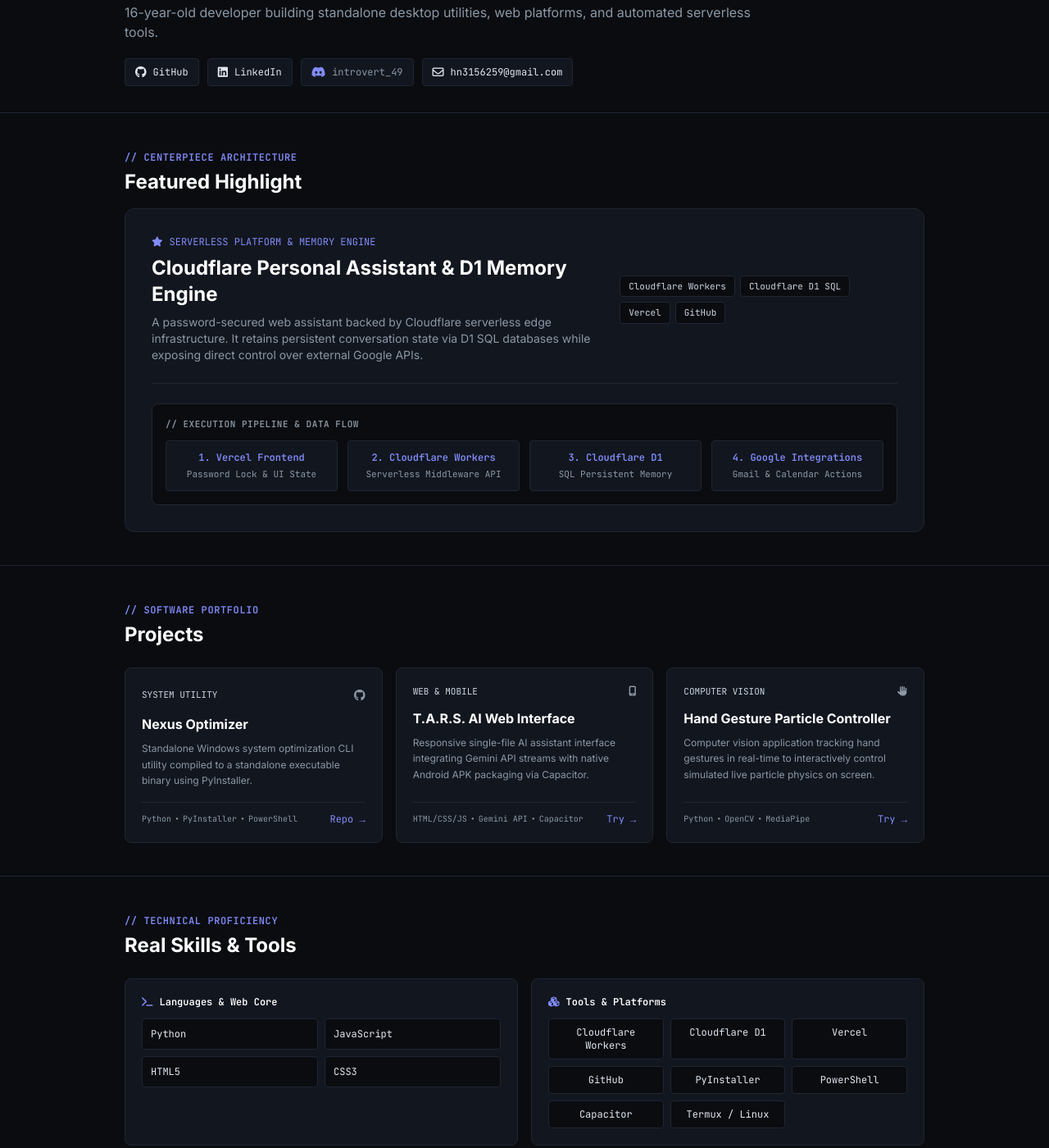
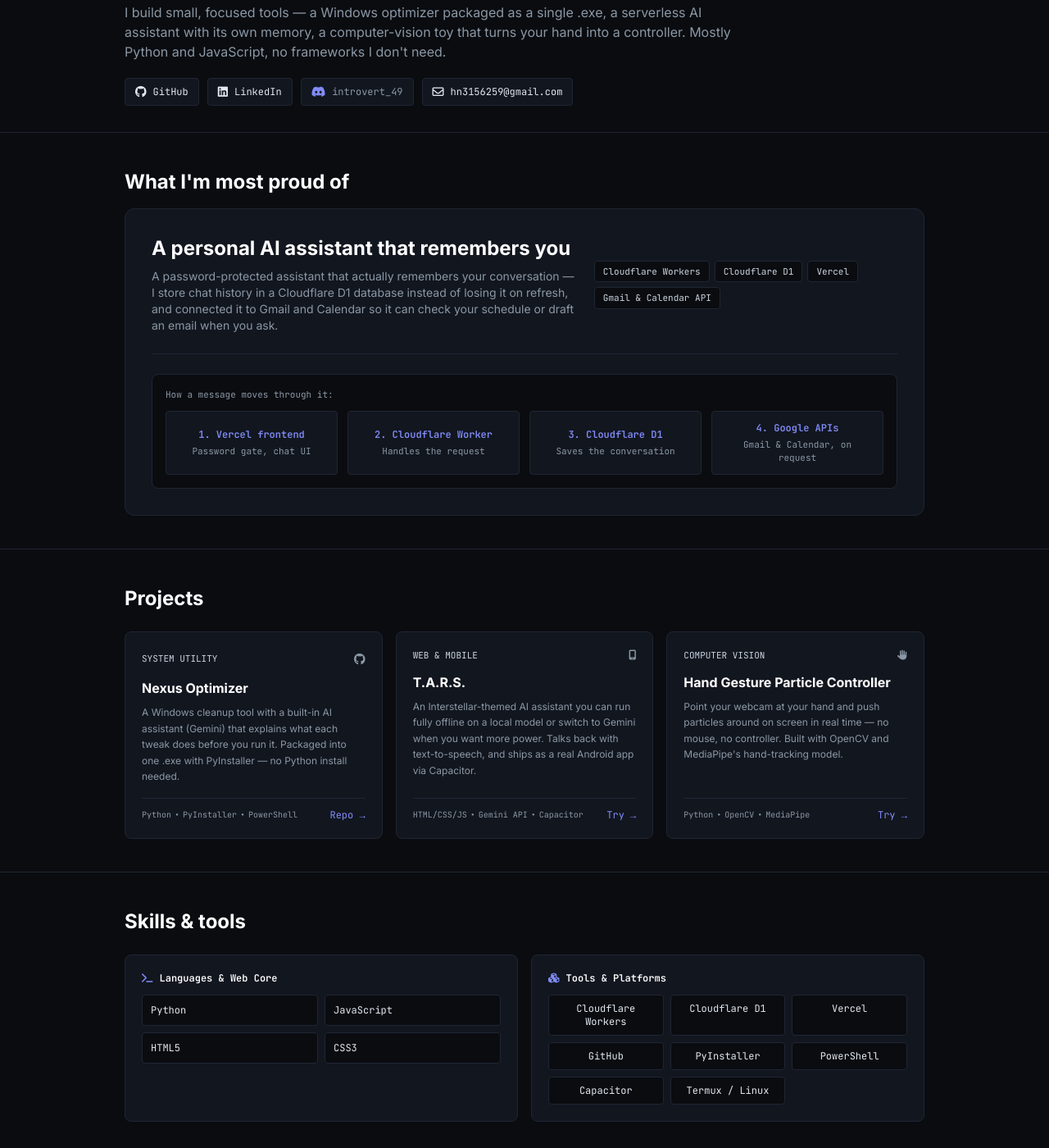
Before and after one commit to introvert47/portfolio, a plain HTML site: page index.html in a window 1280 px wide. Shown: the part 181-1581 px from the top of the page at 82% size. Drawn offline with nearby package versions, Linux system fonts and the light colour scheme.

Commit message:
Update index.html

```diff
--- a/index.html
+++ b/index.html
@@ -94,7 +94,7 @@
                 <div class="max-w-3xl">
                     <div class="inline-flex items-center space-x-2 px-2.5 py-1 rounded bg-[#12161f] border border-[#1f2633] mb-3">
                         <span class="w-2 h-2 rounded-full bg-emerald-400"></span>
-                        <span class="text-xs font-mono text-[#8b98a5]">16-Year-Old Developer</span>
+                        <span class="text-xs font-mono text-[#8b98a5]">16, self-taught, based in Pakistan</span>
                     </div>
 
                     <h1 class="text-2xl sm:text-4xl font-bold tracking-tight text-white mb-2">
@@ -102,7 +102,7 @@
                     </h1>
 
                     <p class="text-sm sm:text-base text-[#8b98a5] leading-normal mb-5 font-normal">
-                        16-year-old developer building standalone desktop utilities, web platforms, and automated serverless tools.
+                        I build small, focused tools — a Windows optimizer packaged as a single .exe, a serverless AI assistant with its own memory, a computer-vision toy that turns your hand into a controller. Mostly Python and JavaScript, no frameworks I don't need.
                     </p>
 
                     <!-- Direct Quick Links -->
@@ -131,54 +131,49 @@
         <section id="featured" class="py-10 border-b border-[#1f2633]">
             <div class="max-w-5xl mx-auto px-4 sm:px-6">
                 <div class="mb-4">
-                    <span class="text-xs font-mono text-indigo-400 font-semibold uppercase tracking-wider">// Centerpiece Architecture</span>
-                    <h2 class="text-xl sm:text-2xl font-bold text-white mt-1">Featured Highlight</h2>
+                    <h2 class="text-xl sm:text-2xl font-bold text-white mt-1">What I'm most proud of</h2>
                 </div>
 
                 <!-- Heroic Card -->
                 <div class="card-surface rounded-xl p-6 sm:p-8">
                     <div class="flex flex-col lg:flex-row lg:items-center justify-between gap-6 mb-6 pb-6 border-b border-[#1f2633]">
                         <div>
-                            <div class="flex items-center gap-2 text-xs font-mono text-indigo-400 mb-2">
-                                <i class="fa-solid fa-star text-xs"></i>
-                                <span>SERVERLESS PLATFORM & MEMORY ENGINE</span>
-                            </div>
-                            <h3 class="text-xl sm:text-2xl font-bold text-white mb-2">Cloudflare Personal Assistant & D1 Memory Engine</h3>
+                            <h3 class="text-xl sm:text-2xl font-bold text-white mb-2">A personal AI assistant that remembers you</h3>
                             <p class="text-xs sm:text-sm text-[#8b98a5] max-w-2xl leading-relaxed">
-                                A password-secured web assistant backed by Cloudflare serverless edge infrastructure. It retains persistent conversation state via D1 SQL databases while exposing direct control over external Google APIs.
+                                A password-protected assistant that actually remembers your conversation — I store chat history in a Cloudflare D1 database instead of losing it on refresh, and connected it to Gmail and Calendar so it can check your schedule or draft an email when you ask.
                             </p>
                         </div>
                         <div class="flex flex-wrap gap-1.5 font-mono text-[11px]">
                             <span class="px-2.5 py-1 rounded bg-[#0a0c10] border border-[#1f2633] text-slate-300">Cloudflare Workers</span>
-                            <span class="px-2.5 py-1 rounded bg-[#0a0c10] border border-[#1f2633] text-slate-300">Cloudflare D1 SQL</span>
+                            <span class="px-2.5 py-1 rounded bg-[#0a0c10] border border-[#1f2633] text-slate-300">Cloudflare D1</span>
                             <span class="px-2.5 py-1 rounded bg-[#0a0c10] border border-[#1f2633] text-slate-300">Vercel</span>
-                            <span class="px-2.5 py-1 rounded bg-[#0a0c10] border border-[#1f2633] text-slate-300">GitHub</span>
+                            <span class="px-2.5 py-1 rounded bg-[#0a0c10] border border-[#1f2633] text-slate-300">Gmail & Calendar API</span>
                         </div>
                     </div>
 
                     <!-- System Architecture Flow -->
                     <div class="bg-[#0a0c10] border border-[#1f2633] rounded-lg p-4 font-mono text-xs">
-                        <span class="text-[#8b98a5] text-[11px] block mb-3 font-semibold uppercase tracking-wider">// Execution Pipeline & Data Flow</span>
+                        <span class="text-[#8b98a5] text-[11px] block mb-3">How a message moves through it:</span>
                         <div class="grid grid-cols-1 md:grid-cols-4 gap-3 text-center">
 
                             <div class="p-3 rounded bg-[#12161f] border border-[#1f2633] flex flex-col justify-center">
-                                <span class="text-indigo-400 font-bold mb-1">1. Vercel Frontend</span>
-                                <span class="text-[#8b98a5] text-[11px]">Password Lock & UI State</span>
+                                <span class="text-indigo-400 font-bold mb-1">1. Vercel frontend</span>
+                                <span class="text-[#8b98a5] text-[11px]">Password gate, chat UI</span>
                             </div>
 
                             <div class="p-3 rounded bg-[#12161f] border border-[#1f2633] flex flex-col justify-center">
-                                <span class="text-indigo-400 font-bold mb-1">2. Cloudflare Workers</span>
-                                <span class="text-[#8b98a5] text-[11px]">Serverless Middleware API</span>
+                                <span class="text-indigo-400 font-bold mb-1">2. Cloudflare Worker</span>
+                                <span class="text-[#8b98a5] text-[11px]">Handles the request</span>
                             </div>
 
                             <div class="p-3 rounded bg-[#12161f] border border-[#1f2633] flex flex-col justify-center">
                                 <span class="text-indigo-400 font-bold mb-1">3. Cloudflare D1</span>
-                                <span class="text-[#8b98a5] text-[11px]">SQL Persistent Memory</span>
+                                <span class="text-[#8b98a5] text-[11px]">Saves the conversation</span>
                             </div>
 
                             <div class="p-3 rounded bg-[#12161f] border border-[#1f2633] flex flex-col justify-center">
-                                <span class="text-indigo-400 font-bold mb-1">4. Google Integrations</span>
-                                <span class="text-[#8b98a5] text-[11px]">Gmail & Calendar Actions</span>
+                                <span class="text-indigo-400 font-bold mb-1">4. Google APIs</span>
+                                <span class="text-[#8b98a5] text-[11px]">Gmail & Calendar, on request</span>
                             </div>
 
                         </div>
@@ -190,7 +185,6 @@
         <section id="projects" class="py-10 border-b border-[#1f2633]">
             <div class="max-w-5xl mx-auto px-4 sm:px-6">
                 <div class="mb-6">
-                    <span class="text-xs font-mono text-indigo-400 font-semibold uppercase tracking-wider">// SOFTWARE PORTFOLIO</span>
                     <h2 class="text-xl sm:text-2xl font-bold text-white mt-1">Projects</h2>
                 </div>
 
@@ -208,7 +202,7 @@
 
                             <h3 class="text-base font-bold text-white mb-2">Nexus Optimizer</h3>
                             <p class="text-xs text-[#8b98a5] leading-relaxed mb-4">
-                                Standalone Windows system optimization CLI utility compiled to a standalone executable binary using PyInstaller.
+                                A Windows cleanup tool with a built-in AI assistant (Gemini) that explains what each tweak does before you run it. Packaged into one .exe with PyInstaller — no Python install needed.
                             </p>
                         </div>
 
@@ -230,9 +224,9 @@
                                 <i class="fa-solid fa-mobile-screen text-[#8b98a5] text-xs"></i>
                             </div>
 
-                            <h3 class="text-base font-bold text-white mb-2">T.A.R.S. AI Web Interface</h3>
+                            <h3 class="text-base font-bold text-white mb-2">T.A.R.S.</h3>
                             <p class="text-xs text-[#8b98a5] leading-relaxed mb-4">
-                                Responsive single-file AI assistant interface integrating Gemini API streams with native Android APK packaging via Capacitor.
+                                An Interstellar-themed AI assistant you can run fully offline on a local model or switch to Gemini when you want more power. Talks back with text-to-speech, and ships as a real Android app via Capacitor.
                             </p>
                         </div>
 
@@ -256,7 +250,7 @@
 
                             <h3 class="text-base font-bold text-white mb-2">Hand Gesture Particle Controller</h3>
                             <p class="text-xs text-[#8b98a5] leading-relaxed mb-4">
-                                Computer vision application tracking hand gestures in real-time to interactively control simulated live particle physics on screen.
+                                Point your webcam at your hand and push particles around on screen in real time — no mouse, no controller. Built with OpenCV and MediaPipe's hand-tracking model.
                             </p>
                         </div>
 
@@ -277,8 +271,7 @@
         <section id="skills" class="py-10 border-b border-[#1f2633]">
             <div class="max-w-5xl mx-auto px-4 sm:px-6">
                 <div class="mb-6">
-                    <span class="text-xs font-mono text-indigo-400 font-semibold uppercase tracking-wider">// TECHNICAL PROFICIENCY</span>
-                    <h2 class="text-xl sm:text-2xl font-bold text-white mt-1">Real Skills & Tools</h2>
+                    <h2 class="text-xl sm:text-2xl font-bold text-white mt-1">Skills & tools</h2>
                 </div>
 
                 <div class="grid grid-cols-1 md:grid-cols-2 gap-4 font-mono text-xs">
@@ -323,15 +316,14 @@
 
                     <!-- About Column (2 cols) -->
                     <div class="lg:col-span-2">
-                        <span class="text-xs font-mono text-indigo-400 font-semibold uppercase tracking-wider block mb-1">// PROFILE</span>
-                        <h2 class="text-xl font-bold text-white mb-4">About Me</h2>
+                        <h2 class="text-xl font-bold text-white mb-4">About me</h2>
 
                         <p class="text-xs sm:text-sm text-[#8b98a5] leading-relaxed mb-4">
-                            I am a 16-year-old software developer focused on low-level OS automation scripts, serverless cloud backends, and lightweight web interfaces.
+                            I'm Hamza, 16, self-taught. I got into this through copying code from YouTube tutorials around when ChatGPT launched, then kept going until I was writing my own. No bootcamp, no CS classes yet — just a lot of broken builds and late nights fixing them.
                         </p>
 
                         <p class="text-xs sm:text-sm text-[#8b98a5] leading-relaxed mb-6">
-                            Rather than bloated setups, I build direct solutions: standalone executables, serverless edge database systems, and vision-assisted gesture tools.
+                            I like building things that are actually useful rather than impressive-looking demos: a tool that cleans up a slow laptop, an assistant that doesn't forget what you told it, something you can point a camera at and have it just work.
                         </p>
 
                         <div class="space-y-2 text-xs font-mono text-[#8b98a5]">
```
